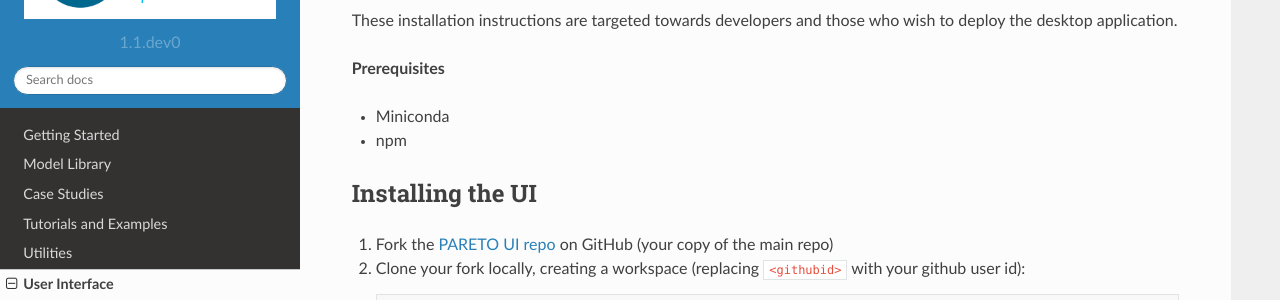
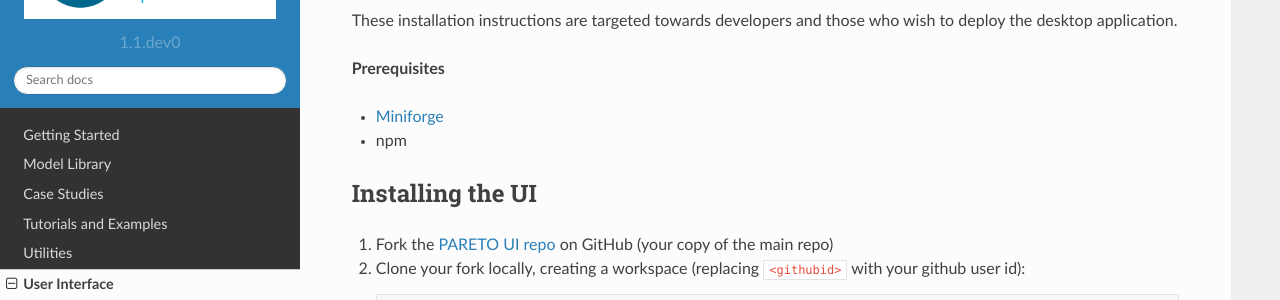
Before and after one commit to project-pareto/project-pareto, a Sphinx documentation site: the page built from docs/user_interface/how_to_install_ui_locally.rst, in a window 1280 px wide and 900 px high. Shown: the part 151-451 px from the top of the window. Built offline with Sphinx 7.4.7 and the Read the Docs theme 2.0.0, drawn with Linux system fonts in a browser that asks for light colours.

Commit message:
miniconda -> miniforge

```diff
--- a/docs/user_interface/how_to_install_ui_locally.rst
+++ b/docs/user_interface/how_to_install_ui_locally.rst
@@ -9,7 +9,7 @@ These installation instructions are targeted towards developers and those who wi
 
 **Prerequisites**
 
-- Miniconda
+- `Miniforge <https://github.com/conda-forge/miniforge>`_
 - npm
 
 
```
